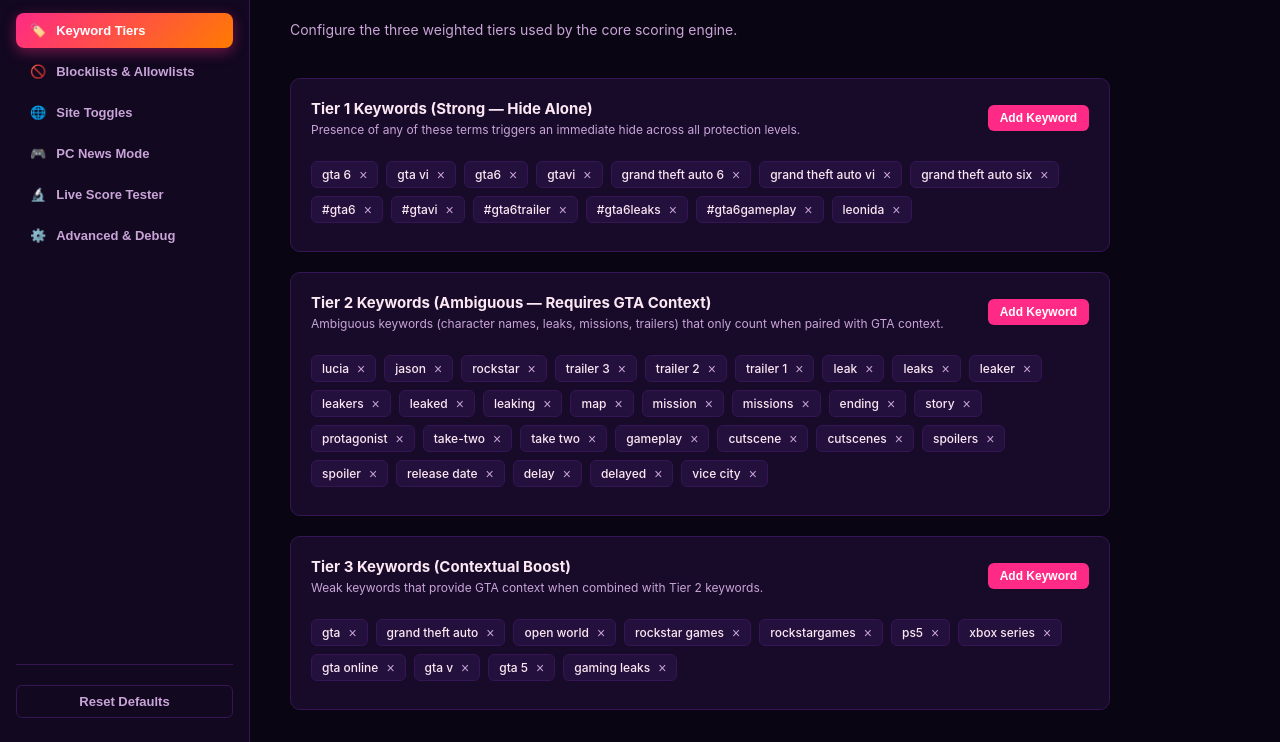
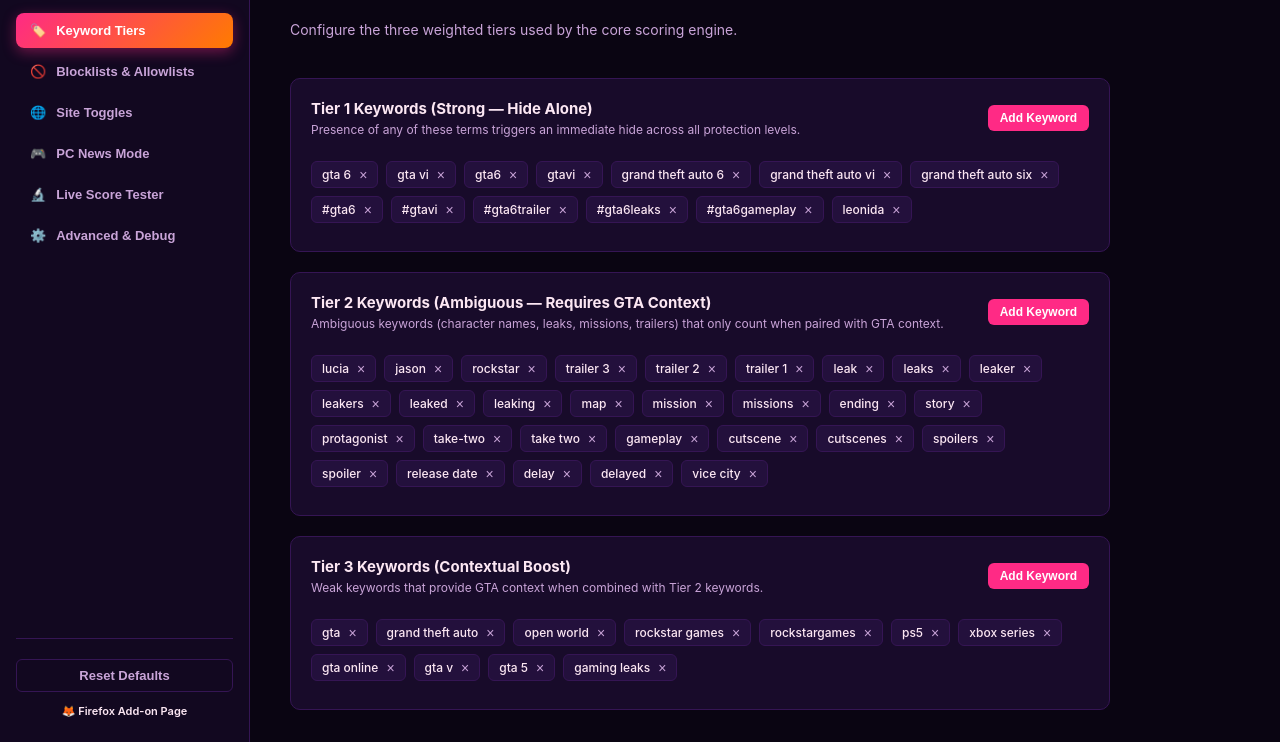
Before and after one commit to AldrinCleetus/jason, a website with bundled scripts: page ui/options.html in a window 1280 px wide. Shown: the part 78-820 px from the top of the page. Built offline with nearby package versions, Linux system fonts and the light colour scheme; some packages are replaced by stand-ins of ours.

Commit message:
docs: link official Firefox Add-on hosted URL across manifest, readme, and control center

```diff
--- a/package.json
+++ b/package.json
@@ -1,6 +1,7 @@
 {
   "name": "gta-shield",
   "version": "1.2.0",
+  "homepage": "https://addons.mozilla.org/en-US/firefox/addon/gta-shield-spoiler-blocker/",
   "description": "Fail-closed spoiler protection blocking GTA 6 content across YouTube, Reddit, Instagram, and the web until PC launch.",
   "main": "src/engine.js",
   "scripts": {
--- a/ui/options.css
+++ b/ui/options.css
@@ -109,6 +109,22 @@ body {
 .sidebar-footer {
   padding-top: 20px;
   border-top: 1px solid var(--border);
+}
+
+.sidebar-amo-link {
+  display: block;
+  margin-top: 12px;
+  text-align: center;
+  font-size: 11px;
+  font-weight: 600;
+  color: var(--accent-teal);
+  text-decoration: none;
+  transition: opacity 0.2s;
+}
+
+.sidebar-amo-link:hover {
+  text-decoration: underline;
+  opacity: 0.85;
 }
 
 /* Main Content */
--- a/ui/options.html
+++ b/ui/options.html
@@ -38,6 +38,7 @@
       </nav>
       <div class="sidebar-footer">
         <button type="button" class="btn btn-reset" id="reset-defaults-btn">Reset Defaults</button>
+        <a href="https://addons.mozilla.org/en-US/firefox/addon/gta-shield-spoiler-blocker/" target="_blank" rel="noopener noreferrer" class="sidebar-amo-link">🦊 Firefox Add-on Page</a>
       </div>
     </aside>
 
```
Also changed, not shown: README.md, manifest.json.
